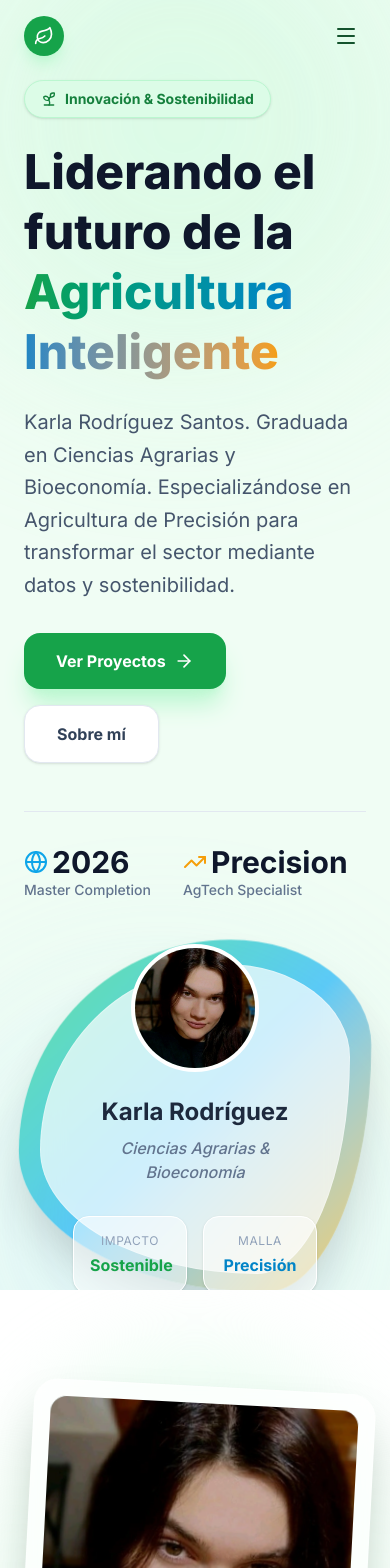
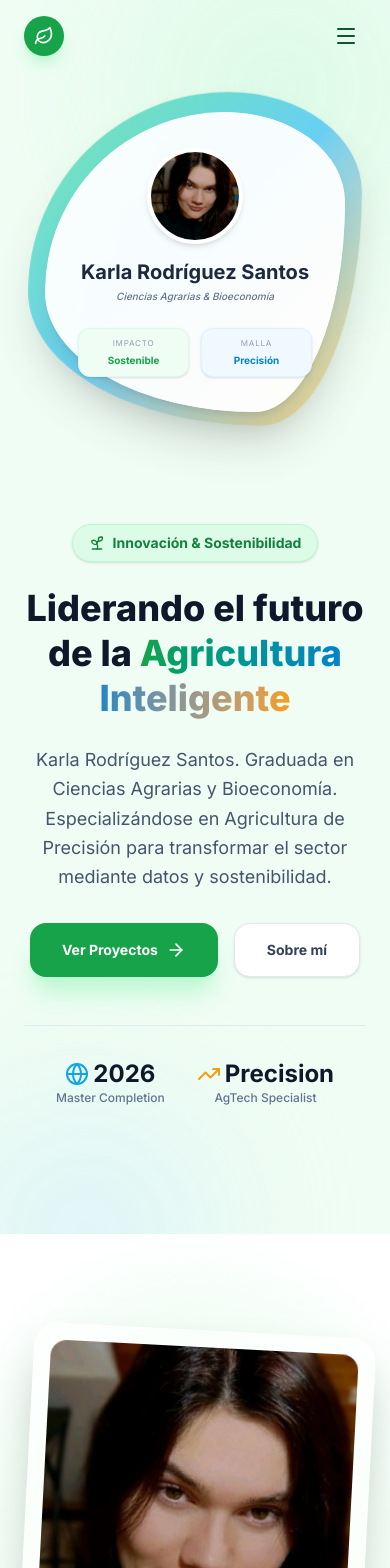
Before and after one commit to ivannr23/karlanding, a React (Vite) app: page / in a window 390 px wide. Shown: the top 1568 px of the page. Built offline with nearby package versions, Linux system fonts and the light colour scheme.

Commit message:
Fix: Mobile UI responsiveness, Hero clipping, and navigation reliability

```diff
--- a/src/components/Hero.jsx
+++ b/src/components/Hero.jsx
@@ -9,12 +9,12 @@ const Hero = () => {
     const rotate = useTransform(scrollY, [0, 500], [0, 45]);
 
     return (
-        <section className="relative min-h-screen flex items-center justify-center overflow-hidden pt-20 px-6">
+        <section className="relative min-h-[110vh] md:min-h-screen flex items-center justify-center overflow-hidden pt-28 pb-32 md:pt-20 px-6">
             {/* Background Elements */}
-            <div className="absolute top-[-10%] right-[-10%] w-[500px] h-[500px] bg-nature-200/40 rounded-full blur-[100px] animate-pulse" />
-            <div className="absolute bottom-[-10%] left-[-10%] w-[400px] h-[400px] bg-sky-200/40 rounded-full blur-[100px] animate-pulse delay-1000" />
+            <div className="absolute top-[-5%] right-[-10%] w-[300px] md:w-[500px] h-[300px] md:h-[500px] bg-nature-200/40 rounded-full blur-[80px] md:blur-[100px] animate-pulse" />
+            <div className="absolute bottom-[-10%] left-[-10%] w-[250px] md:w-[400px] h-[250px] md:h-[400px] bg-sky-200/40 rounded-full blur-[80px] md:blur-[100px] animate-pulse delay-1000" />
 
-            {/* Parallax Floating Shapes */}
+            {/* Parallax Floating Shapes - Disabled on Mobile for better performance/simplicity */}
             <motion.div
                 style={{ y: y1, rotate }}
                 className="absolute top-20 right-[15%] w-32 h-32 bg-nature-400/20 organic-shape hidden md:block"
@@ -24,31 +24,32 @@ const Hero = () => {
                 className="absolute bottom-40 left-[10%] w-48 h-48 bg-gold-400/20 organic-shape hidden md:block"
             />
 
-            <div className="max-w-7xl mx-auto grid md:grid-cols-2 gap-12 items-center relative z-10">
+            <div className="max-w-7xl mx-auto grid md:grid-cols-2 gap-16 md:gap-12 items-center relative z-10">
                 <motion.div
                     initial={{ opacity: 0, x: -50 }}
                     animate={{ opacity: 1, x: 0 }}
                     transition={{ duration: 0.8 }}
+                    className="text-center md:text-left order-2 md:order-1 pt-8 md:pt-0"
                 >
-                    <div className="inline-flex items-center gap-2 px-4 py-2 rounded-full bg-nature-100 text-nature-700 text-sm font-bold mb-6 border border-nature-200 shadow-sm">
+                    <div className="inline-flex items-center gap-2 px-4 py-2 rounded-full bg-nature-100 text-nature-700 text-sm font-bold mb-6 border border-nature-200 shadow-sm mx-auto md:mx-0">
                         <Sprout size={16} />
                         <span>Innovación & Sostenibilidad</span>
                     </div>
 
-                    <h1 className="text-5xl md:text-7xl font-extrabold text-slate-900 leading-tight mb-6">
+                    <h1 className="text-4xl md:text-7xl font-extrabold text-slate-900 leading-tight mb-6">
                         Liderando el futuro de la <span className="gradient-text">Agricultura Inteligente</span>
                     </h1>
 
-                    <p className="text-xl text-slate-600 mb-8 leading-relaxed max-w-lg">
+                    <p className="text-lg md:text-xl text-slate-600 mb-8 leading-relaxed max-w-lg mx-auto md:mx-0">
                         Karla Rodríguez Santos. Graduada en Ciencias Agrarias y Bioeconomía. Especializándose en Agricultura de Precisión para transformar el sector mediante datos y sostenibilidad.
                     </p>
 
-                    <div className="flex flex-wrap gap-4">
+                    <div className="flex flex-wrap justify-center md:justify-start gap-4">
                         <motion.a
                             href="#expertise"
                             whileHover={{ scale: 1.05 }}
                             whileTap={{ scale: 0.95 }}
-                            className="px-8 py-4 bg-nature-600 text-white rounded-2xl font-bold flex items-center gap-2 shadow-xl shadow-nature-200 hover:bg-nature-700 transition-all"
+                            className="px-8 py-4 bg-nature-600 text-white rounded-2xl font-bold flex items-center gap-2 shadow-xl shadow-nature-200 hover:bg-nature-700 transition-all text-sm md:text-base"
                         >
                             Ver Proyectos <ArrowRight size={20} />
                         </motion.a>
@@ -56,24 +57,24 @@ const Hero = () => {
                             href="#about"
                             whileHover={{ scale: 1.05 }}
                             whileTap={{ scale: 0.95 }}
-                            className="px-8 py-4 bg-white text-slate-700 border border-slate-200 rounded-2xl font-bold hover:bg-slate-50 transition-all shadow-sm"
+                            className="px-8 py-4 bg-white text-slate-700 border border-slate-200 rounded-2xl font-bold hover:bg-slate-50 transition-all shadow-sm text-sm md:text-base"
                         >
                             Sobre mí
                         </motion.a>
                     </div>
 
-                    <div className="mt-12 flex items-center gap-8 border-t border-slate-200 pt-8">
-                        <div className="flex flex-col">
-                            <span className="text-3xl font-bold text-slate-900 flex items-center gap-1">
+                    <div className="mt-12 flex justify-center md:justify-start items-center gap-8 border-t border-slate-200 pt-8">
+                        <div className="flex flex-col items-center md:items-start text-center md:text-left">
+                            <span className="text-2xl md:text-3xl font-bold text-slate-900 flex items-center gap-1">
                                 <Globe className="text-sky-500" size={24} /> 2026
                             </span>
-                            <span className="text-sm text-slate-500 font-medium">Master Completion</span>
+                            <span className="text-xs md:text-sm text-slate-500 font-medium">Master Completion</span>
                         </div>
-                        <div className="flex flex-col">
-                            <span className="text-3xl font-bold text-slate-900 flex items-center gap-1">
+                        <div className="flex flex-col items-center md:items-start text-center md:text-left">
+                            <span className="text-2xl md:text-3xl font-bold text-slate-900 flex items-center gap-1">
                                 <TrendingUp className="text-gold-500" size={24} /> Precision
                             </span>
-                            <span className="text-sm text-slate-500 font-medium">AgTech Specialist</span>
+                            <span className="text-xs md:text-sm text-slate-500 font-medium">AgTech Specialist</span>
                         </div>
                     </div>
                 </motion.div>
@@ -82,26 +83,26 @@ const Hero = () => {
                     initial={{ opacity: 0, scale: 0.8, rotate: -5 }}
                     animate={{ opacity: 1, scale: 1, rotate: 0 }}
                     transition={{ duration: 1, delay: 0.2 }}
-                    className="relative"
+                    className="relative order-1 md:order-2 mb-4 md:mb-0"
                 >
-                    <div className="relative w-full aspect-square max-w-[500px] mx-auto">
-                        <div className="absolute inset-0 organic-shape bg-gradient-to-br from-nature-400 via-sky-400 to-gold-400 shadow-2xl opacity-80 animate-growth" />
-                        <div className="absolute inset-4 organic-shape glass flex items-center justify-center p-8 text-center">
-                            <div className="relative z-10">
-                                <div className="w-32 h-32 mx-auto bg-nature-100 rounded-full flex items-center justify-center mb-6 shadow-inner overflow-hidden border-4 border-white">
-                                    <img src={karlaPic} alt="Karla Rodríguez" className="w-full h-full object-cover" />
+                    <div className="relative w-full aspect-square max-w-[300px] sm:max-w-[400px] md:max-w-[500px] mx-auto">
+                        <div className="absolute inset-[-4%] organic-shape bg-gradient-to-br from-nature-400 via-sky-400 to-gold-400 shadow-2xl opacity-70 animate-growth md:scale-110" />
+                        <div className="absolute inset-0 organic-shape bg-white/95 backdrop-blur-md flex items-center justify-center p-6 md:p-8 text-center border border-white shadow-xl">
+                            <div className="relative z-10 w-full flex flex-col items-center">
+                                <div className="w-24 h-24 md:w-32 md:h-32 bg-nature-100 rounded-full flex items-center justify-center mb-4 md:mb-6 shadow-md overflow-hidden border-4 border-white">
+                                    <img src={karlaPic} alt="Karla Rodríguez Santos" className="w-full h-full object-cover" />
                                 </div>
-                                <h3 className="text-2xl font-bold text-slate-800 mb-2">Karla Rodríguez</h3>
-                                <p className="text-slate-500 font-medium italic">Ciencias Agrarias & Bioeconomía</p>
+                                <h3 className="text-xl md:text-2xl font-bold text-slate-800 mb-1 leading-tight">Karla Rodríguez Santos</h3>
+                                <p className="text-[10px] md:text-sm text-slate-500 font-medium italic mb-6">Ciencias Agrarias & Bioeconomía</p>
 
-                                <div className="grid grid-cols-2 gap-4 mt-8">
-                                    <div className="p-4 rounded-2xl bg-white/50 border border-white shadow-sm">
-                                        <p className="text-xs text-slate-400 uppercase tracking-wider mb-1">Impacto</p>
-                                        <p className="font-bold text-nature-600">Sostenible</p>
+                                <div className="grid grid-cols-2 gap-3 md:gap-4 w-full px-2">
+                                    <div className="p-2 md:p-4 rounded-xl bg-nature-50 border border-nature-100 shadow-sm flex flex-col items-center justify-center">
+                                        <p className="text-[8px] md:text-[10px] text-slate-400 uppercase tracking-widest mb-1">Impacto</p>
+                                        <p className="font-bold text-nature-600 text-[10px] md:text-sm">Sostenible</p>
                                     </div>
-                                    <div className="p-4 rounded-2xl bg-white/50 border border-white shadow-sm">
-                                        <p className="text-xs text-slate-400 uppercase tracking-wider mb-1">Malla</p>
-                                        <p className="font-bold text-sky-600">Precisión</p>
+                                    <div className="p-2 md:p-4 rounded-xl bg-sky-50 border border-sky-100 shadow-sm flex flex-col items-center justify-center">
+                                        <p className="text-[8px] md:text-[10px] text-slate-400 uppercase tracking-widest mb-1">Malla</p>
+                                        <p className="font-bold text-sky-600 text-[10px] md:text-sm">Precisión</p>
                                     </div>
                                 </div>
                             </div>
--- a/src/components/Navbar.jsx
+++ b/src/components/Navbar.jsx
@@ -96,16 +96,8 @@ const Navbar = () => {
                                 <a
                                     key={link.name}
                                     href={link.href}
-                                    onClick={(e) => {
-                                        e.preventDefault();
-                                        setMobileMenuOpen(false);
-                                        const id = link.href.replace('#', '');
-                                        const element = document.getElementById(id);
-                                        if (element) {
-                                            element.scrollIntoView({ behavior: 'smooth' });
-                                        }
-                                    }}
-                                    className="text-lg font-medium text-slate-700 hover:text-nature-600 transition-colors px-4 py-2 rounded-xl hover:bg-nature-50"
+                                    onClick={() => setMobileMenuOpen(false)}
+                                    className="text-left text-lg font-bold text-slate-700 hover:text-nature-600 transition-colors px-4 py-3 rounded-xl hover:bg-nature-50 border border-transparent hover:border-nature-100"
                                 >
                                     {link.name}
                                 </a>
--- a/src/index.css
+++ b/src/index.css
@@ -72,6 +72,12 @@
 }
 
 @layer base {
+  html {
+    scroll-behavior: smooth;
+    scroll-padding-top: 80px;
+    /* Offset for the fixed header */
+  }
+
   body {
     @apply antialiased text-slate-800 bg-nature-50;
     font-feature-settings: "cv02", "cv03", "cv04", "cv11";
```
